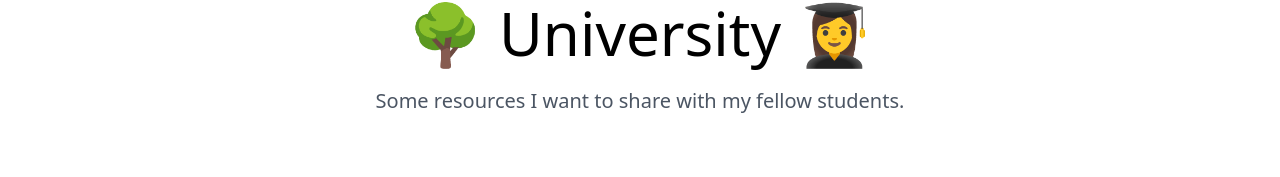
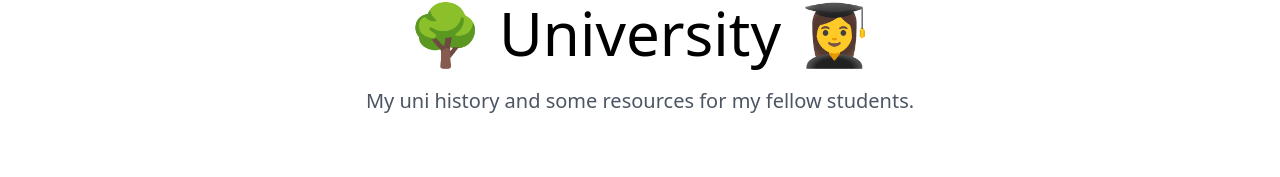
Before and after one commit to StrangeGirlMurph/murphy-in.space, a SvelteKit app: page /university in a window 1280 px wide. Shown: the part 189-366 px from the top of the page. Built offline with nearby package versions, Linux system fonts and the light colour scheme.

Commit message:
description

```diff
--- a/src/routes/university/+page.svelte
+++ b/src/routes/university/+page.svelte
@@ -9,7 +9,7 @@
 
 <div class="heading">
 	<h1 class="title md:before:content-['🌳_'] md:after:content-['_👩‍🎓']">University</h1>
-	<h2 class="subtitle">Some resources I want to share with my fellow students.</h2>
+	<h2 class="subtitle">My uni history and some resources for my fellow students.</h2>
 </div>
 
 <h1>Scientific Knowledge Base</h1>
```
